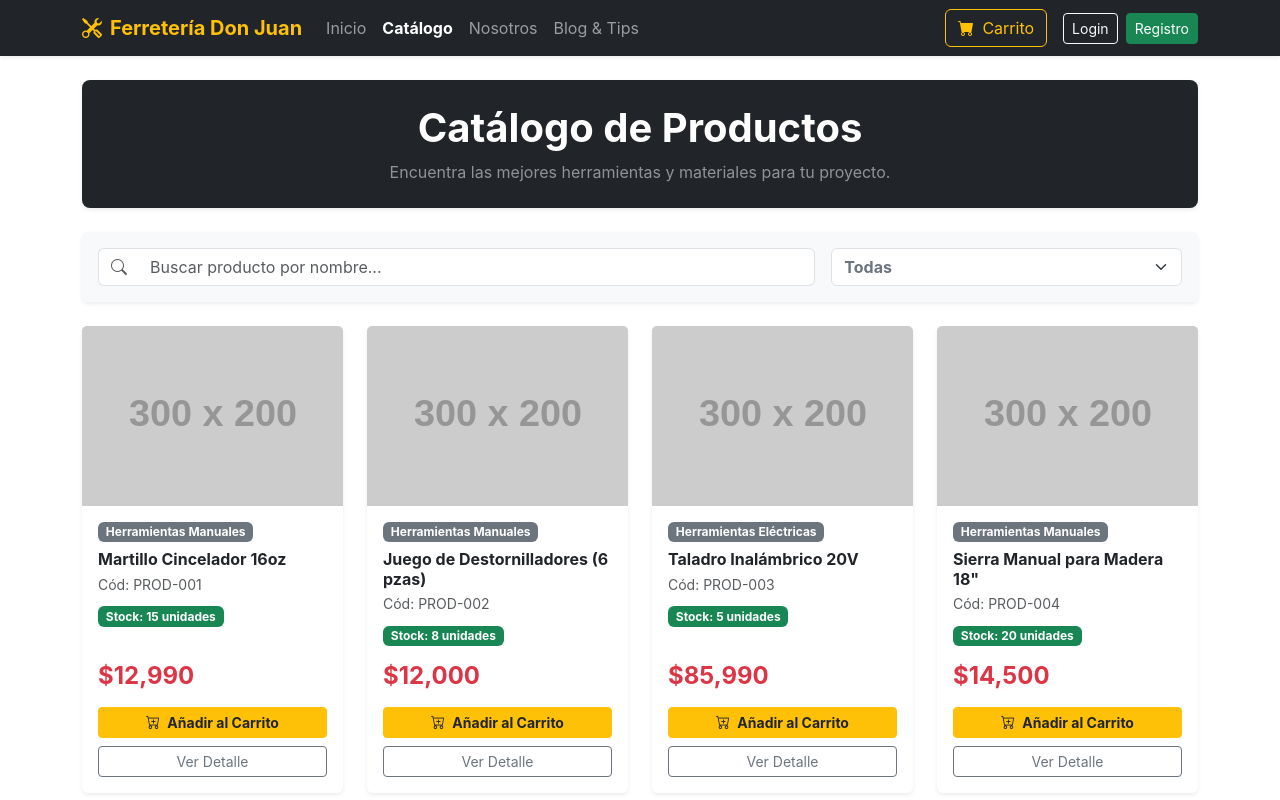
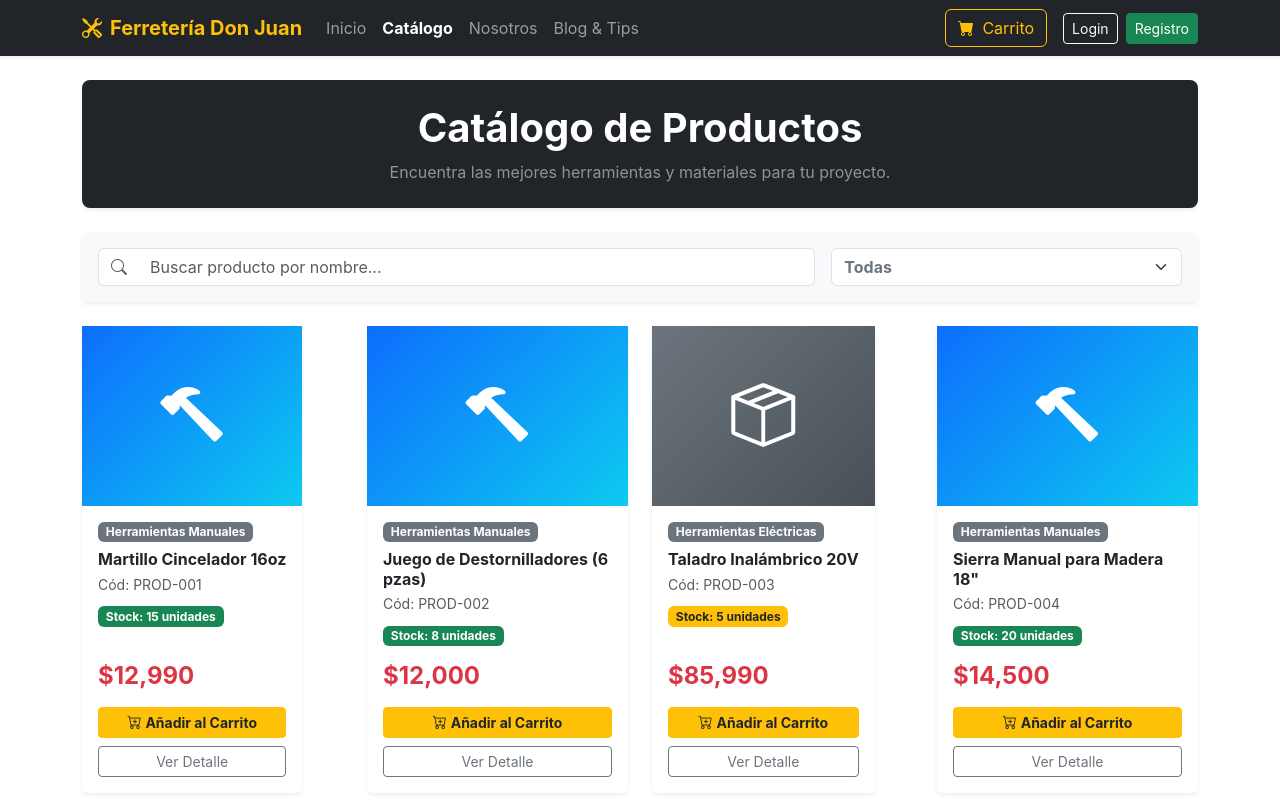
Before and after one commit to FranT-prog/ferreteria-don-juan-react, a React (Create React App) app: page /catalogo in a window 1280 px wide. Shown: the top 800 px of the page. Built offline with nearby package versions, Linux system fonts and the light colour scheme.

Commit message:
Update ProductoCard.jsx

```diff
--- a/src/components/ProductoCard.jsx
+++ b/src/components/ProductoCard.jsx
@@ -18,38 +18,97 @@ const ProductoCard = ({ producto, onActualizarCarrito }) => {
     if (onActualizarCarrito) onActualizarCarrito();
   };
 
+  // 🎨 Función para obtener el ícono y color según la categoría
+  const getEstiloCategoria = () => {
+    const categoria = producto.categoria || 'Herramientas Manuales';
+
+    if (categoria === 'Herramientas Manuales') {
+      return {
+        icono: 'bi-hammer',
+        gradiente: 'linear-gradient(135deg, #0d6efd 0%, #0dcaf0 100%)'
+      };
+    }
+    if (categoria === 'Materiales de Construcción') {
+      return {
+        icono: 'bi-bricks',
+        gradiente: 'linear-gradient(135deg, #ffc107 0%, #fd7e14 100%)'
+      };
+    }
+    // Por defecto
+    return {
+      icono: 'bi-box-seam',
+      gradiente: 'linear-gradient(135deg, #6c757d 0%, #495057 100%)'
+    };
+  };
+
+  const estilo = getEstiloCategoria();
+  const tieneImagen = producto.imagen && producto.imagen.trim() !== '' && !producto.imagen.includes('placeholder');
+
   return (
     <div className="card h-100 shadow-sm border-0">
-      <img
-        src={producto.imagen || 'https://via.placeholder.com/300x200?text=Producto'}
-        className="card-img-top"
-        alt={producto.nombre}
-        style={{ height: '180px', objectFit: 'cover' }}
-      />
+      {/* ============================================
+          IMAGEN O BANNER CON ÍCONO SEGÚN CATEGORÍA
+      ============================================ */}
+      {tieneImagen ? (
+        <img
+          src={producto.imagen}
+          className="card-img-top"
+          alt={producto.nombre}
+          style={{ height: '180px', objectFit: 'cover' }}
+        />
+      ) : (
+        <div
+          className="d-flex align-items-center justify-content-center text-white"
+          style={{
+            height: '180px',
+            background: estilo.gradiente
+          }}
+        >
+          <i className={`bi ${estilo.icono}`} style={{ fontSize: '4rem' }}></i>
+        </div>
+      )}
+
       <div className="card-body d-flex flex-column p-3">
+        {/* Categoría */}
         <span className="badge bg-secondary mb-2 align-self-start">
           {producto.categoria || 'Herramientas'}
         </span>
+
+        {/* Nombre */}
         <h5 className="card-title fw-bold text-dark fs-6 mb-1">{producto.nombre}</h5>
+
+        {/* Código */}
         <p className="card-text text-muted small mb-2">Cód: {producto.id}</p>
 
+        {/* Stock con colores dinámicos */}
         <div className="mb-2">
-          <span className={`badge ${producto.stock > 0 ? 'bg-success' : 'bg-danger'}`}>
-            Stock: {producto.stock} unidades
+          <span
+            className={`badge ${
+              producto.stock > 5
+                ? 'bg-success'
+                : producto.stock > 0
+                ? 'bg-warning text-dark'
+                : 'bg-danger'
+            }`}
+          >
+            {producto.stock > 0 ? `Stock: ${producto.stock} unidades` : 'Agotado'}
           </span>
         </div>
 
+        {/* Precio y botones */}
         <div className="mt-auto pt-2">
           <h4 className="fw-bold text-danger mb-3">
             ${producto.precio ? producto.precio.toLocaleString() : producto.precio}
           </h4>
+
           <div className="d-grid gap-2">
             <button
               onClick={agregarAlCarrito}
               className="btn btn-warning fw-bold text-dark btn-sm"
               disabled={producto.stock <= 0}
             >
-              <i className="bi bi-cart-plus me-1"></i> Añadir al Carrito
+              <i className="bi bi-cart-plus me-1"></i>
+              {producto.stock > 0 ? 'Añadir al Carrito' : 'Sin Stock'}
             </button>
             <Link to={`/detalle/${producto.id}`} className="btn btn-outline-secondary btn-sm">
               Ver Detalle
```
